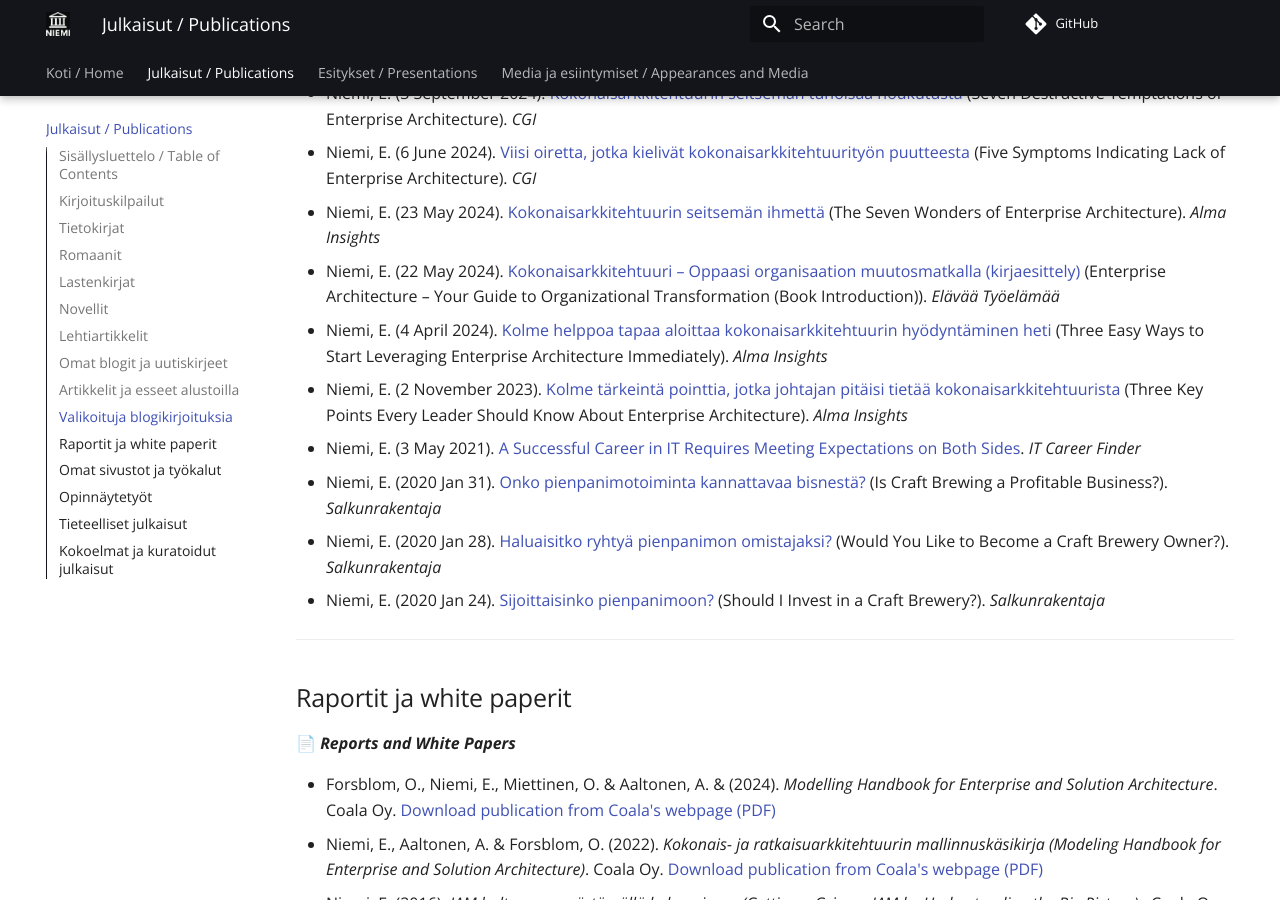
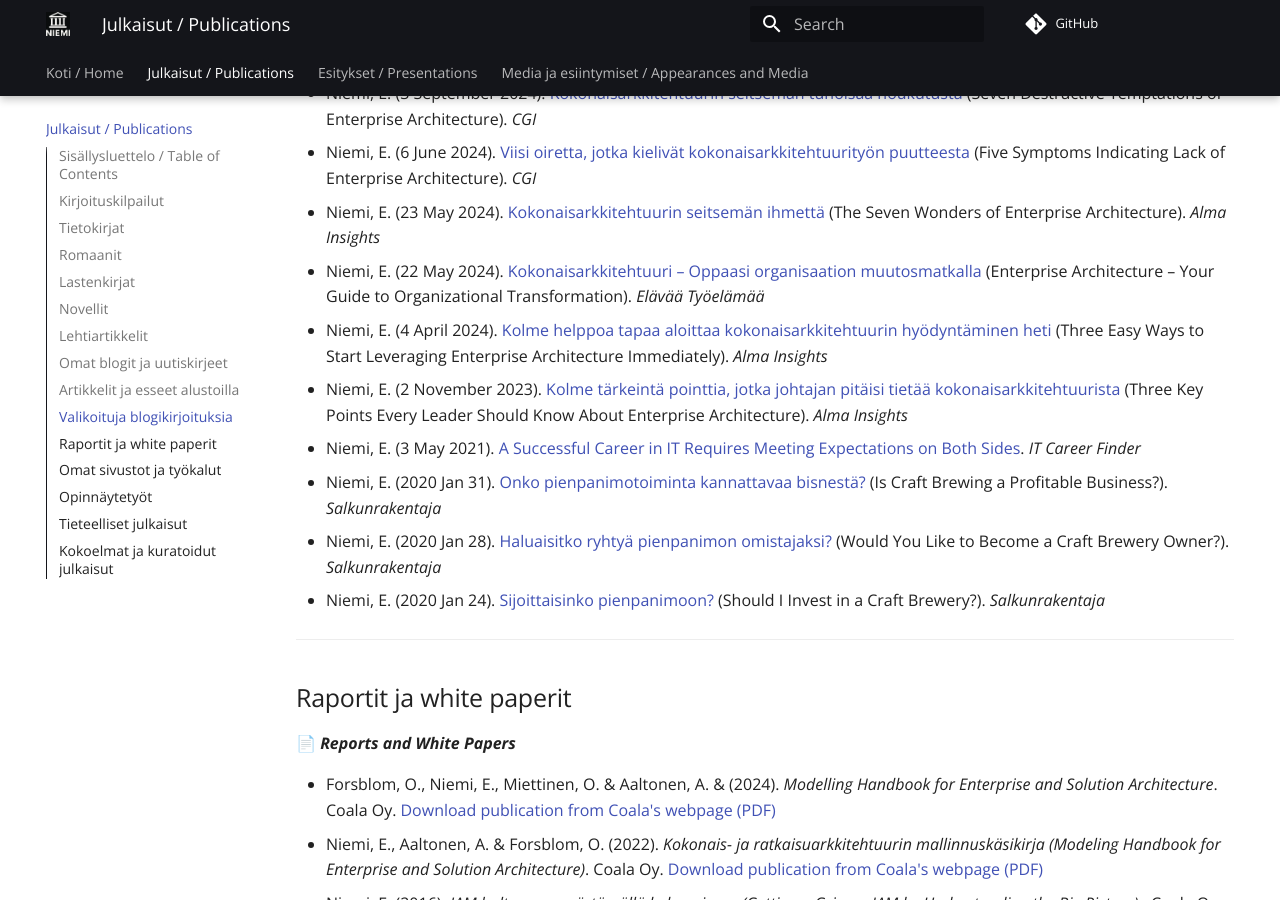
Before and after one commit to eetuniemiphd/eetuniemi, an MkDocs documentation site: the page built from docs/publications.md, in a window 1280 px wide and 900 px high, scrolled down 5258 px. Built offline with MkDocs 1.6.1 and Material for MkDocs 9.7.7, drawn with Linux system fonts in a browser that asks for light colours; comment, search, counter and statistics services are not loaded.

Commit message:
Update publications.md

```diff
--- a/docs/publications.md
+++ b/docs/publications.md
@@ -146,7 +146,7 @@
 - Niemi, E. (3 September 2024). [Kokonaisarkkitehtuurin seitsemän tuhoisaa houkutusta](https://www.cgi.com/fi/fi/blogi/kokonaisarkkitehtuurin-seitseman-tuhoisaa-houkutusta) (Seven Destructive Temptations of Enterprise Architecture). *CGI*
 - Niemi, E. (6 June 2024). [Viisi oiretta, jotka kielivät kokonaisarkkitehtuurityön puutteesta](https://www.cgi.com/fi/fi/blogi/liiketoimintakonsultointi/viisi-oiretta-jotka-kielivat-kokonaisarkkitehtuurityon-puutteesta) (Five Symptoms Indicating Lack of Enterprise Architecture). *CGI*
 - Niemi, E. (23 May 2024). [Kokonaisarkkitehtuurin seitsemän ihmettä](https://www.almainsights.fi/blogi/kokonaisarkkitehtuurin-seitseman-ihmetta) (The Seven Wonders of Enterprise Architecture). *Alma Insights*
-- Niemi, E. (22 May 2024). [Kokonaisarkkitehtuuri – Oppaasi organisaation muutosmatkalla (kirjaesittely)](https://www.elavaatyoelamaa.fi/kirjaesittely/kokonaisarkkitehtuuri-oppaasi-organisaation-muutosmatkalla) (Enterprise Architecture – Your Guide to Organizational Transformation (Book Introduction)). *Elävää Työelämää*
+- Niemi, E. (22 May 2024). [Kokonaisarkkitehtuuri – Oppaasi organisaation muutosmatkalla](https://www.elavaatyoelamaa.fi/kirjaesittely/kokonaisarkkitehtuuri-oppaasi-organisaation-muutosmatkalla) (Enterprise Architecture – Your Guide to Organizational Transformation). *Elävää Työelämää*
 - Niemi, E. (4 April 2024). [Kolme helppoa tapaa aloittaa kokonaisarkkitehtuurin hyödyntäminen heti](https://www.almainsights.fi/blogi/kolme-helppoa-tapaa-aloittaa-kokonaisarkkitehtuurin-hyodyntaminen-heti) (Three Easy Ways to Start Leveraging Enterprise Architecture Immediately). *Alma Insights*
 - Niemi, E. (2 November 2023). [Kolme tärkeintä pointtia, jotka johtajan pitäisi tietää kokonaisarkkitehtuurista](https://www.almainsights.fi/blogi/kolme-tarkeinta-pointtia-jotka-johtajan-pitaisi-tietaa-kokonaisarkkitehtuurista) (Three Key Points Every Leader Should Know About Enterprise Architecture). *Alma Insights*
 - Niemi, E. (3 May 2021). [A Successful Career in IT Requires Meeting Expectations on Both Sides](https://www.itcareerfinder.com/brain-food/blog/entry/a-successful-career-in-it-requires-meeting-expectations-on-both-sides.html?highlight=WyJlZXR1IiwibmllbWkiXQ==). *IT Career Finder*
```
